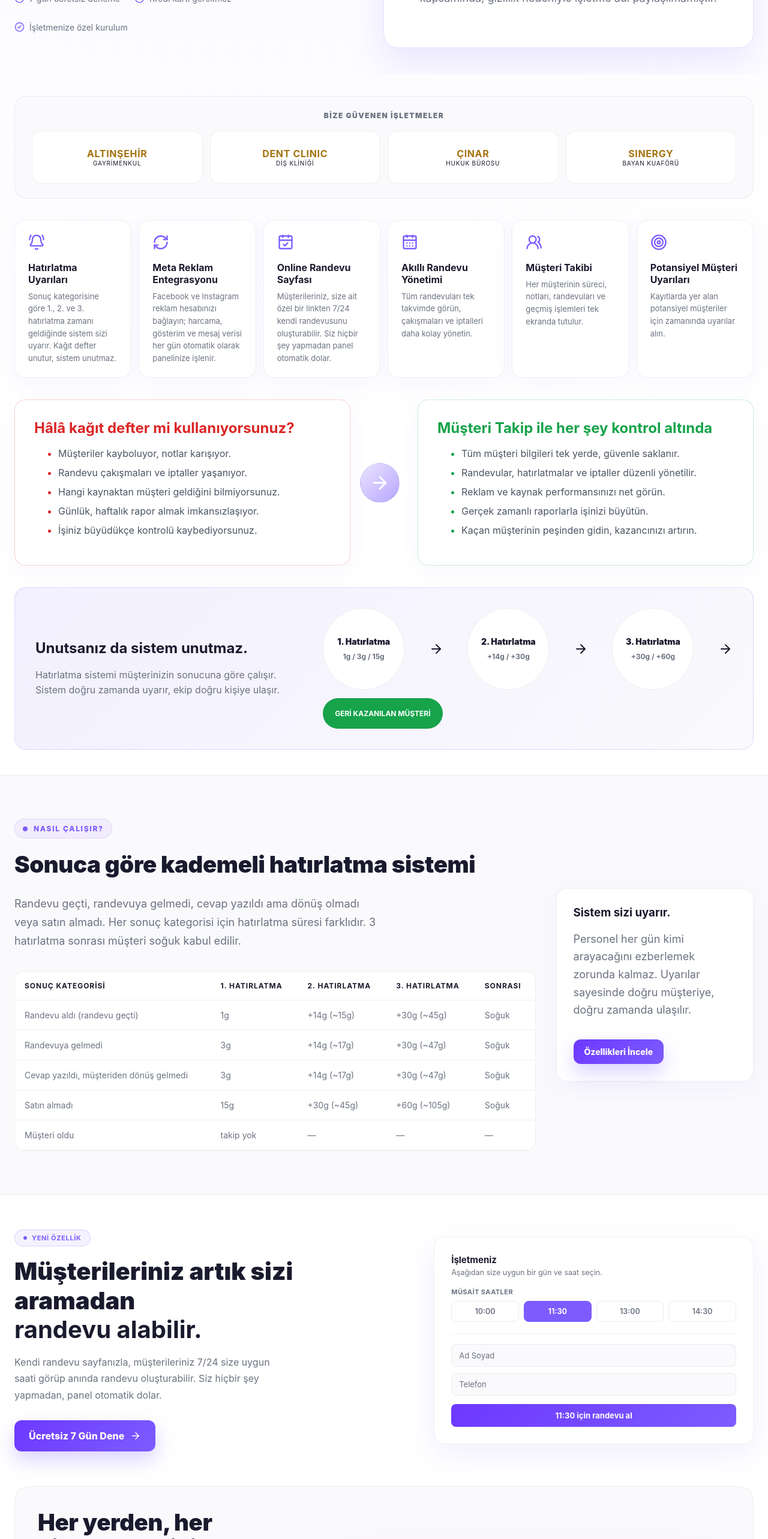
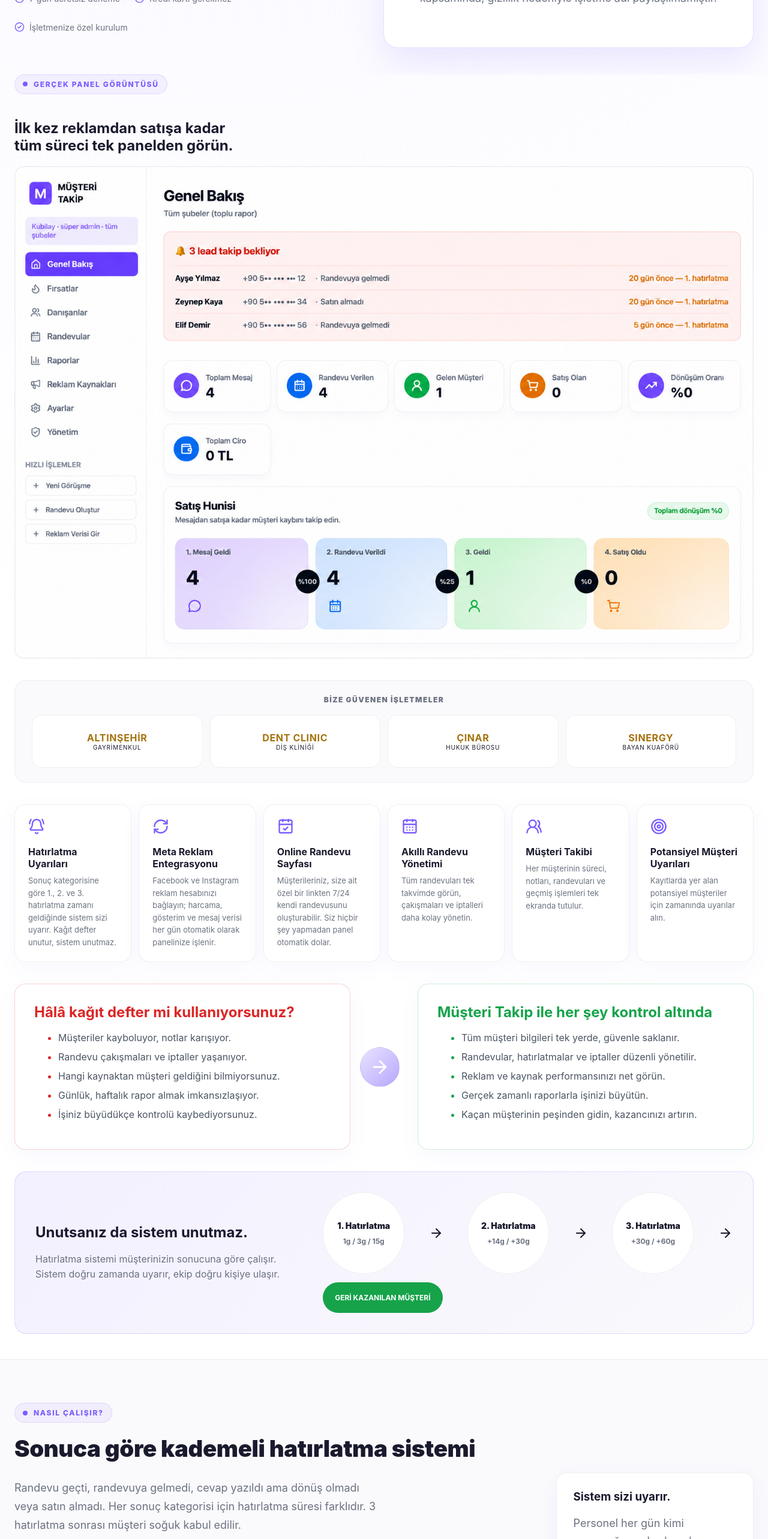
Before and after one commit to kubilaydijital/musteritakip, a React (Vite) app: page / in a window 1280 px wide. Shown: the part 780-3346 px from the top of the page at 60% size. Built offline with nearby package versions, Linux system fonts and the light colour scheme.

Commit message:
Update LandingPage.jsx

```diff
--- a/src/pages/LandingPage.jsx
+++ b/src/pages/LandingPage.jsx
@@ -3,6 +3,7 @@ import { CheckCircle2, ArrowRight, Mail, Monitor, Smartphone, ShieldCheck, Messa
 import Layout from '../components/Layout.jsx'
 import DashboardMock, { MobileReminderMock } from '../components/DashboardMock.jsx'
 import AdsFunnelGraphic from '../components/AdsFunnelGraphic.jsx'
+import dashboardPreview from '../assets/dashboard-preview.png'
 import ReferenceLogo from '../components/ReferenceLogo.jsx'
 import ReminderTable from '../components/ReminderTable.jsx'
 import { features, references } from '../data/siteData.js'
@@ -30,7 +31,16 @@ export default function LandingPage() {
           </div>
         </section>
 
-        <section id="nasil-calisiyor" className="container references-strip">
+        <section id="nasil-calisiyor" className="container product-preview">
+          <span className="eyebrow"><span></span>Gerçek panel görüntüsü</span>
+          <h2>İlk kez reklamdan satışa kadar<br/><strong>tüm süreci tek panelden görün.</strong></h2>
+          <div className="browser-frame">
+            <div className="browser-bar"><span></span><span></span><span></span></div>
+            <img src={dashboardPreview} alt="Müşteri Takip panel — Genel Bakış ekranı" />
+          </div>
+        </section>
+
+        <section className="container references-strip">
           <p>Bize güvenen işletmeler</p>
           <div className="reference-row">{references.map((item) => <ReferenceLogo key={item.name} item={item} />)}</div>
         </section>
@@ -89,7 +99,7 @@ export default function LandingPage() {
             <span className="booking-badge"><span></span>Yeni özellik</span>
             <h2>Müşterileriniz artık sizi aramadan<br/><strong>randevu alabilir.</strong></h2>
             <p>Kendi randevu sayfanızla, müşterileriniz 7/24 size uygun saati görüp anında randevu oluşturabilir. Siz hiçbir şey yapmadan, panel otomatik dolar.</p>
-            <Link to="/deneme" className="btn btn-primary big">Ücretsiz 7 Gün Dene <ArrowRight size={18}/></Link>
+            <a href="https://wa.me/905336153445?text=Merhaba%2C%20M%C3%BC%C5%9Fteri%20Takip%20hakk%C4%B1nda%20bilgi%20almak%20istiyorum." target="_blank" rel="noreferrer" className="btn btn-primary big">Ücretsiz Canlı Demo Planla <ArrowRight size={18}/></a>
           </div>
           <div className="booking-mock">
             <p className="booking-mock-title">İşletmeniz</p>
@@ -111,7 +121,7 @@ export default function LandingPage() {
           <DashboardMock compact />
         </section>
 
-        <section className="container final-cta"><h2>Hemen başlayın, işinizi kolaylaştırın.</h2><p>İşletmenizin ihtiyacını konuşmak için ücretsiz deneyebilir veya bize ulaşabilirsiniz.</p><div><Link to="/deneme" className="btn btn-primary big">Ücretsiz 7 Gün Dene</Link><Link to="/iletisim" className="btn btn-ghost big">Bize Ulaşın</Link></div></section>
+        <section className="container final-cta"><h2>Hemen başlayın, işinizi kolaylaştırın.</h2><p>İşletmenizin ihtiyacını konuşmak için ücretsiz bir canlı demo planlayın.</p><div><a href="https://wa.me/905336153445?text=Merhaba%2C%20M%C3%BC%C5%9Fteri%20Takip%20hakk%C4%B1nda%20bilgi%20almak%20istiyorum." target="_blank" rel="noreferrer" className="btn btn-primary big">Ücretsiz Canlı Demo Planla</a></div></section>
       </main>
     </Layout>
   )
```
